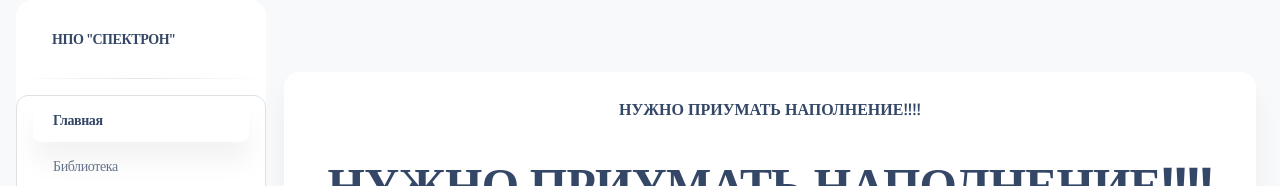
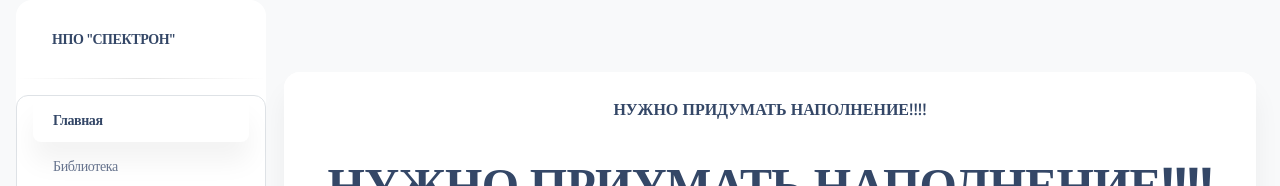
Before and after one commit to 3GonoverskyiPoSkidkeAndMalboroRed/local-LLM-with-RAG, a Vue app in the folder vite-soft-ui-dashboard-main/: page /#/dashboard in a window 1280 px wide. Shown: the top 186 px of the page. Built offline with nearby package versions, Linux system fonts and the light colour scheme; no server answers; sample sign-in values are in the browser's storage.

Commit message:
fix: Исправлен заголовок

```diff
--- a/vite-soft-ui-dashboard-main/src/views/Dashboard.vue
+++ b/vite-soft-ui-dashboard-main/src/views/Dashboard.vue
@@ -4,7 +4,7 @@
       <div class="col-12">
         <div class="card mb-4">
           <div class="card-header pb-0 text-center">
-            <h6>НУЖНО ПРИУМАТЬ НАПОЛНЕНИЕ!!!!</h6>
+            <h6>НУЖНО ПРИДУМАТЬ НАПОЛНЕНИЕ!!!!</h6>
 
           </div>
           <div class="card-body px-0 pt-0 pb-2">
```
